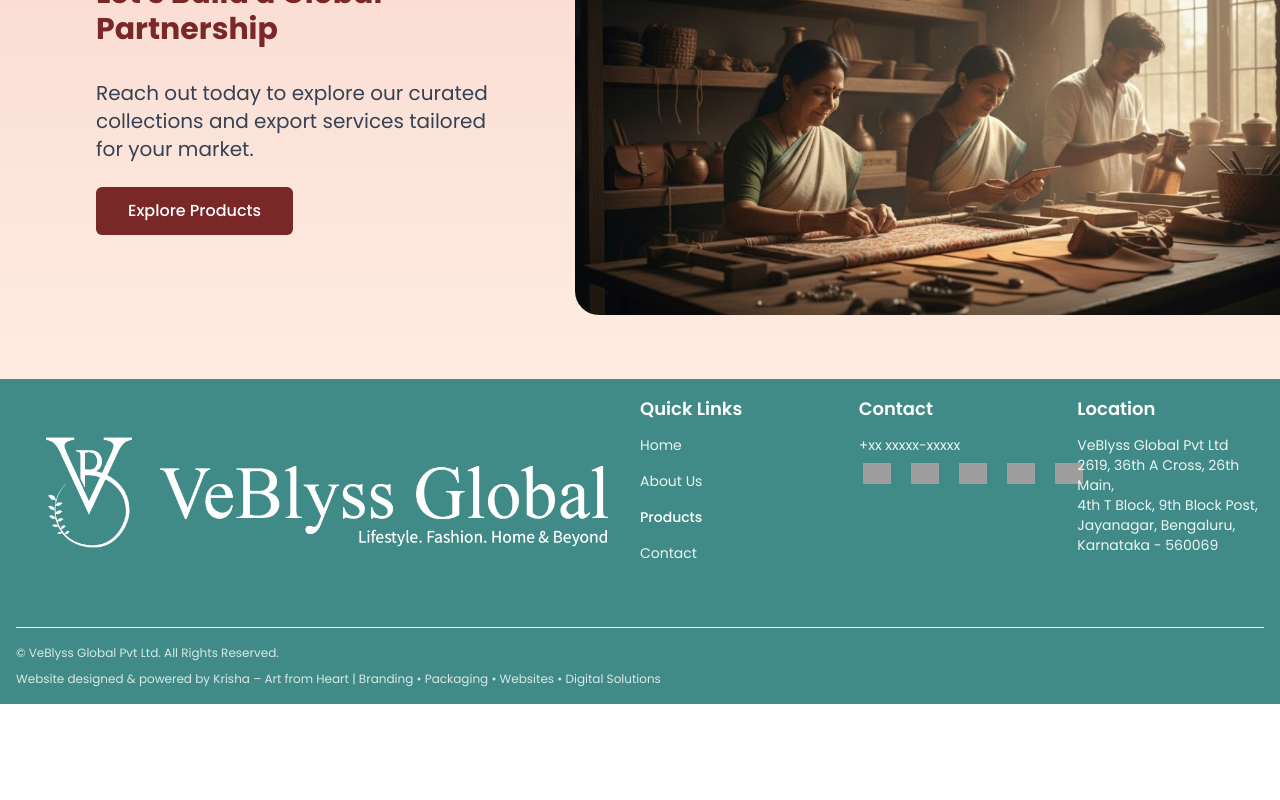
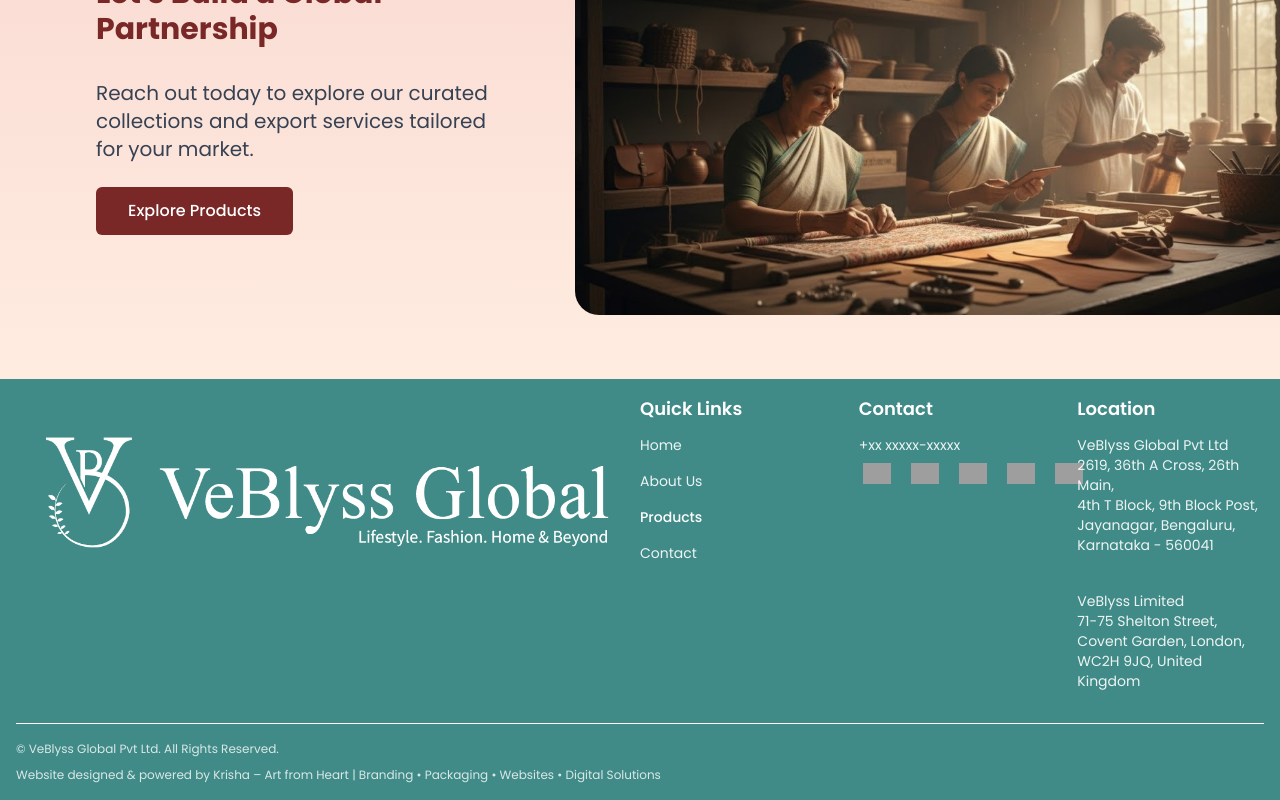
Before and after one commit to SamarthPD-21/Veblyss, a Next.js app in the folder client/: page / in a window 1280 px wide. Shown: the part 3434-4234 px from the top of the page. Before the commit the page ends 4138 px from the top, so only its background shows below. Built offline with nearby package versions, Linux system fonts and the light colour scheme; grey boxes are pictures that could not be loaded.

Commit message:
text changes

```diff
--- a/client/src/Data/productsData.ts
+++ b/client/src/Data/productsData.ts
@@ -307,8 +307,8 @@ export const productsData = {
         image: "/images/products/sustainable/bags.png",
       },
       {
-        name: "Rice",
-        image: "/images/products/sustainable/rice.png",
+        name: "Stationery",
+        image: "/images/products/sustainable/stationery.png",
       },
       {
         name: "Wooden Beer Mugs",
--- a/client/src/components/Footer.tsx
+++ b/client/src/components/Footer.tsx
@@ -174,7 +174,17 @@ export default function Footer() {
                     <br />
                     Jayanagar, Bengaluru,
                     <br />
-                    Karnataka - 560069
+                    Karnataka - 560041
+                  </div>
+                  <br />
+                  <div className="mt-3 text-sm text-white/90">
+                    VeBlyss Limited
+                    <br />
+                    71-75 Shelton Street,
+                    <br />
+                    Covent Garden, London,
+                    <br />
+                    WC2H 9JQ, United Kingdom
                   </div>
                 </div>
               </div>
--- a/client/src/components/product_page_components/HeroSection.tsx
+++ b/client/src/components/product_page_components/HeroSection.tsx
@@ -16,7 +16,7 @@ export default function HeroSection({backgroundImage, mainHeading, subHeading, c
             <h1 className="text-3xl md:text-5xl lg:text-6xl font-extrabold text-[#AFD8D1] leading-tight drop-shadow-lg max-w-3xl">
               {mainHeading}
             </h1>
-            <p className="mt-6 text-base text-justify md:text-xl text-white/90 max-w-4xl p-4">
+            <p className="mt-6 text-base text-center md:text-xl text-white/90 max-w-4xl p-4">
               {subHeading}
             </p>
             {catalogueLink && (
--- a/client/tsconfig.json
+++ b/client/tsconfig.json
@@ -34,9 +34,9 @@
     }
   },
   "include": [
-    "next-env.d.ts",
     "**/*.ts",
     "**/*.tsx",
+    "next-env.d.ts",
     ".next/types/**/*.ts"
   ],
   "exclude": [
```
Also changed, not shown: client/public/images/products/handicrafts/art-gallery.png (renamed from client/public/images/products/handicrafts/art-gallary.png), client/public/images/products/sustainable/stationery.png (renamed from client/public/images/products/sustainable/rice.png).
